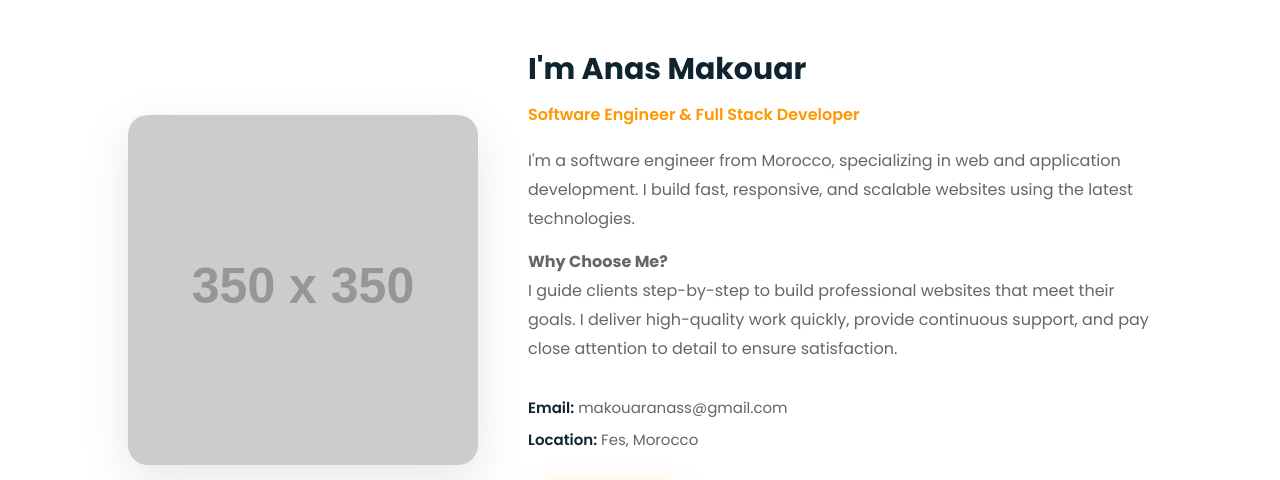
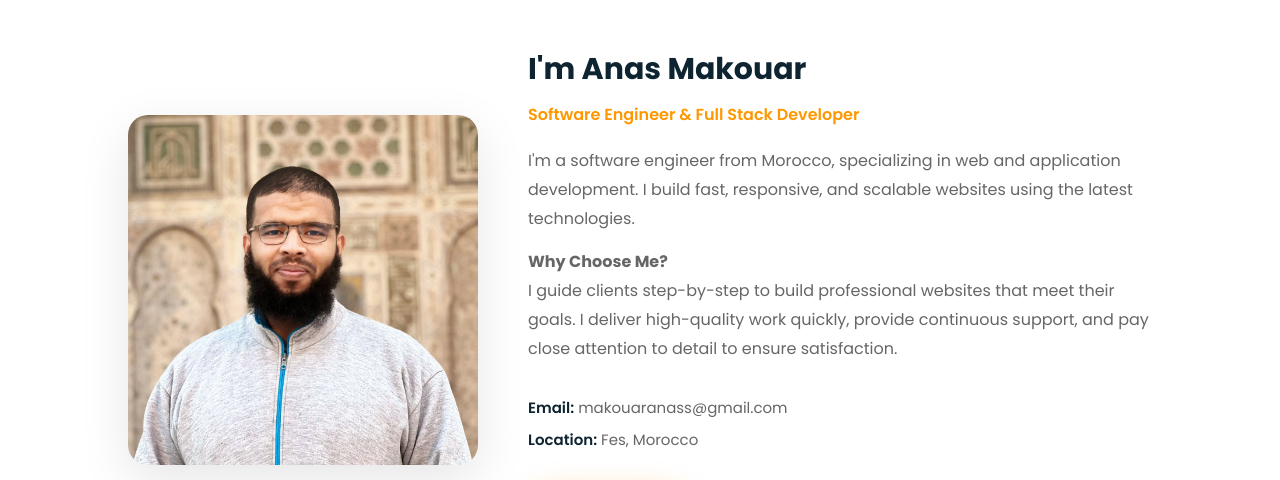
Before and after one commit to makouaranas/My-Portfolio, a plain HTML site: page index.html in a window 1280 px wide. Shown: the part 943-1423 px from the top of the page. Drawn offline with Linux system fonts and the light colour scheme; placeholder pictures from the web are drawn by us.

Commit message:
Update index.html

```diff
--- a/index.html
+++ b/index.html
@@ -49,7 +49,7 @@
         <h2 class="heading"><i class="fas fa-user-alt"></i> About <span>Me</span></h2>
         <div class="row">
             <div class="image">
-                <img src="https://via.placeholder.com/350x350/764ba2/ffffff?text=Anas" alt="Anas Makouar">
+                <img src="./assets/images/myPicture.jpg" alt="Anas Makouar">
             </div>
             <div class="content">
                 <h3>I'm Anas Makouar</h3>
```
